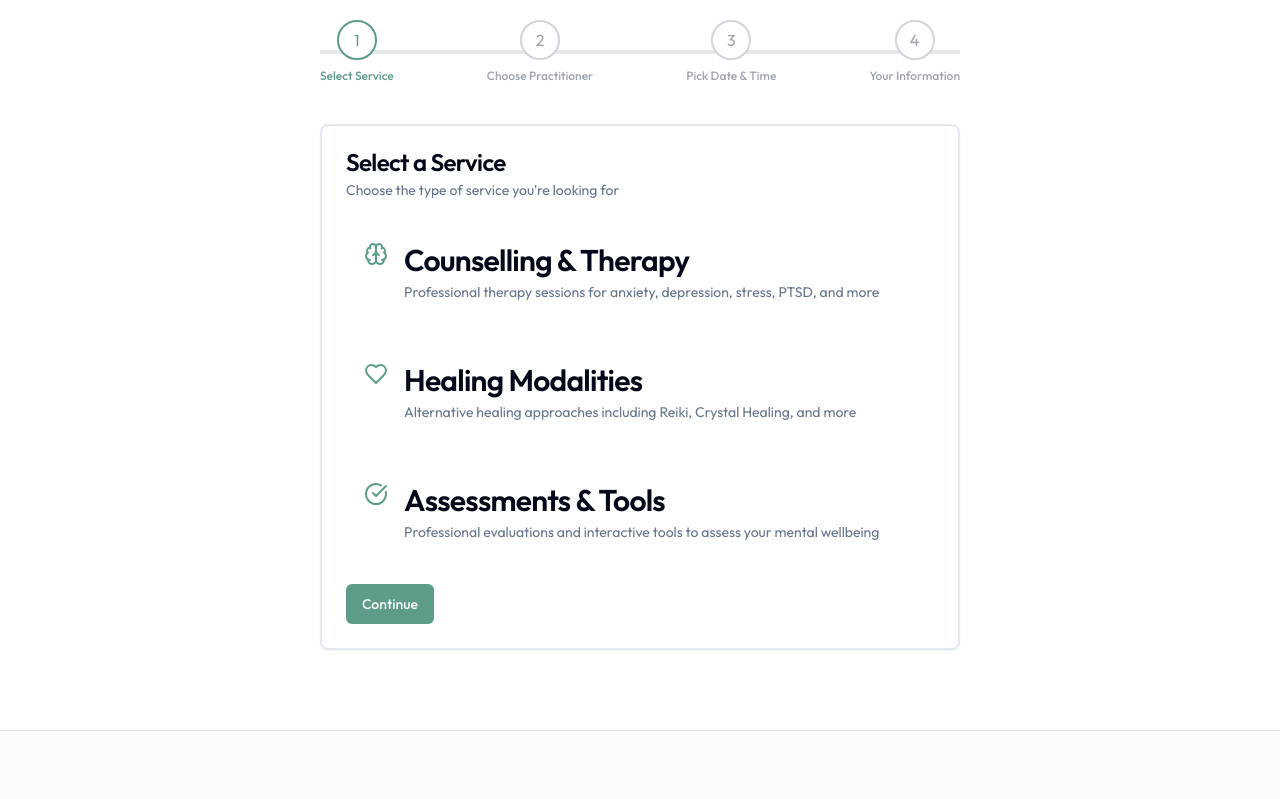
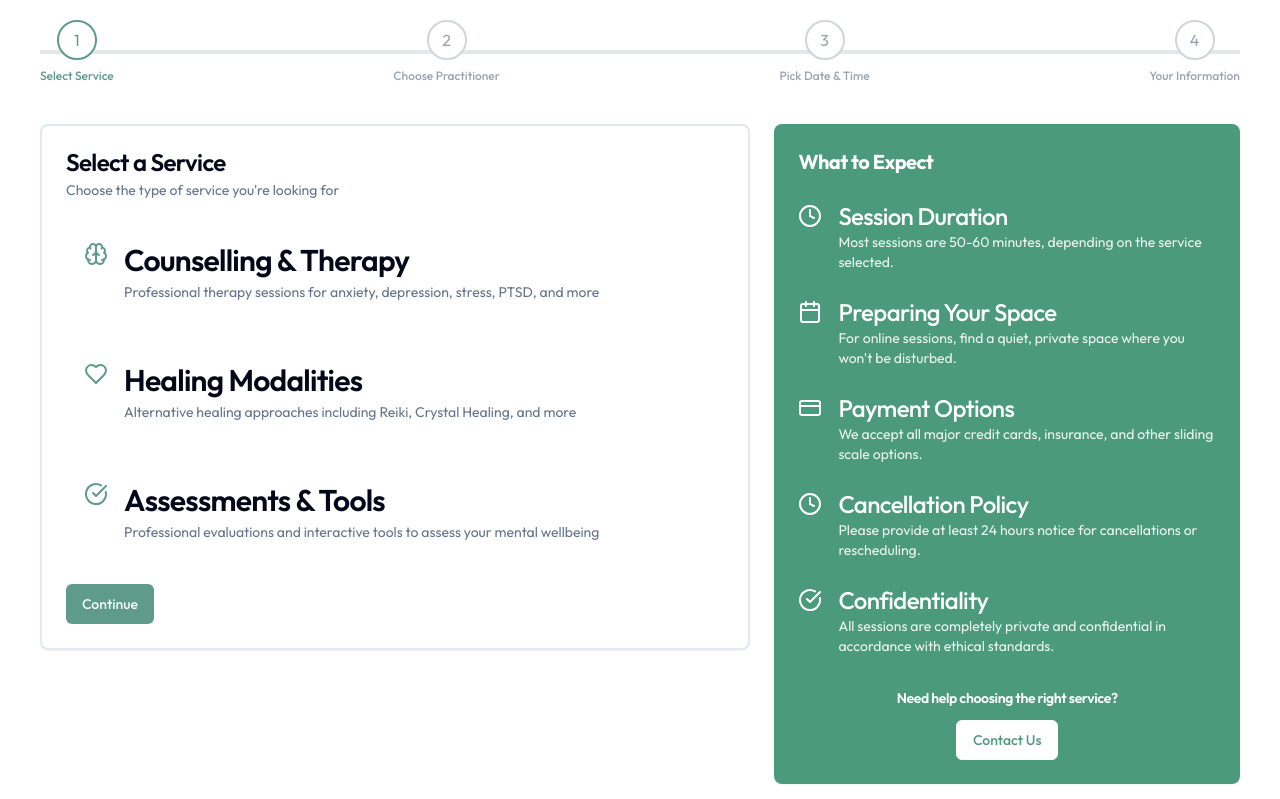
Before and after one commit to akasaam/perself-wellness-journey, a React (Vite) app: page /booking in a window 1280 px wide. Shown: the part 720-1519 px from the top of the page. Built offline with nearby package versions, Linux system fonts and the light colour scheme.

Commit message:
Fix: Booking page icon alignment
Adjust icon alignment in the booking page to match the reference image.

```diff
--- a/src/components/booking/BookingForm.tsx
+++ b/src/components/booking/BookingForm.tsx
@@ -14,11 +14,14 @@ import PractitionerSelectionStep from "./PractitionerSelectionStep";
 import DateTimeSelectionStep from "./DateTimeSelectionStep";
 import UserDetailsStep from "./UserDetailsStep";
 import { useBookingContext } from "@/contexts/BookingContext";
+import { Clock, Calendar, CreditCard, CheckCircle } from "lucide-react";
 
 const BookingForm: React.FC = () => {
   const { step, handlePreviousStep, handleNextStep, handleSubmit, isSubmitting } = useBookingContext();
 
   return (
+    <div className="grid grid-cols-1 lg:grid-cols-5 gap-6">
+      <div className="lg:col-span-3">
         <Card className="border-2 shadow-sm">
           <CardHeader>
             <CardTitle>
@@ -70,6 +73,63 @@ const BookingForm: React.FC = () => {
             )}
           </CardFooter>
         </Card>
+      </div>
+
+      <div className="lg:col-span-2">
+        <div className="bg-[#4C9A7D] text-white p-6 rounded-lg shadow-sm">
+          <h3 className="font-bold text-xl mb-6">What to Expect</h3>
+
+          <div className="space-y-6">
+            <div className="flex items-start gap-4">
+              <Clock className="h-6 w-6 flex-shrink-0 mt-1" />
+              <div>
+                <h4 className="font-medium">Session Duration</h4>
+                <p className="text-sm opacity-90">Most sessions are 50-60 minutes, depending on the service selected.</p>
+              </div>
+            </div>
+
+            <div className="flex items-start gap-4">
+              <Calendar className="h-6 w-6 flex-shrink-0 mt-1" />
+              <div>
+                <h4 className="font-medium">Preparing Your Space</h4>
+                <p className="text-sm opacity-90">For online sessions, find a quiet, private space where you won't be disturbed.</p>
+              </div>
+            </div>
+
+            <div className="flex items-start gap-4">
+              <CreditCard className="h-6 w-6 flex-shrink-0 mt-1" />
+              <div>
+                <h4 className="font-medium">Payment Options</h4>
+                <p className="text-sm opacity-90">We accept all major credit cards, insurance, and other sliding scale options.</p>
+              </div>
+            </div>
+
+            <div className="flex items-start gap-4">
+              <Clock className="h-6 w-6 flex-shrink-0 mt-1" />
+              <div>
+                <h4 className="font-medium">Cancellation Policy</h4>
+                <p className="text-sm opacity-90">Please provide at least 24 hours notice for cancellations or rescheduling.</p>
+              </div>
+            </div>
+
+            <div className="flex items-start gap-4">
+              <CheckCircle className="h-6 w-6 flex-shrink-0 mt-1" />
+              <div>
+                <h4 className="font-medium">Confidentiality</h4>
+                <p className="text-sm opacity-90">All sessions are completely private and confidential in accordance with ethical standards.</p>
+              </div>
+            </div>
+          </div>
+
+          <div className="mt-8 text-center">
+            <h4 className="mb-3 text-sm">Need help choosing the right service?</h4>
+            <Button variant="outline" className="bg-white text-[#4C9A7D] hover:bg-gray-100 border-white">
+              Contact Us
+            </Button>
+          </div>
+        </div>
+      </div>
+    </div>
   );
 };
 
--- a/src/contexts/BookingContext.tsx
+++ b/src/contexts/BookingContext.tsx
@@ -1,5 +1,7 @@
 
 import React, { createContext, useContext, useState, ReactNode } from "react";
+import { format } from "date-fns";
+import { useToast } from "@/hooks/use-toast";
 
 type Practitioner = {
   id: string;
@@ -186,7 +188,3 @@ export const BookingProvider: React.FC<{ children: ReactNode }> = ({ children })
 
   return <BookingContext.Provider value={contextValue}>{children}</BookingContext.Provider>;
 };
-
-// Fix missing import
-import { format } from "date-fns";
-import { useToast } from "@/hooks/use-toast";
--- a/src/pages/Booking.tsx
+++ b/src/pages/Booking.tsx
@@ -24,7 +24,7 @@ const BookingContent: React.FC = () => {
           centered
         />
 
-        <div className="max-w-2xl mx-auto px-4 w-full">
+        <div className="max-w-7xl mx-auto px-4 w-full">
           <BookingStepIndicator />
           <BookingForm />
         </div>
```
Lines whose indentation alone changed are shown as unchanged.
